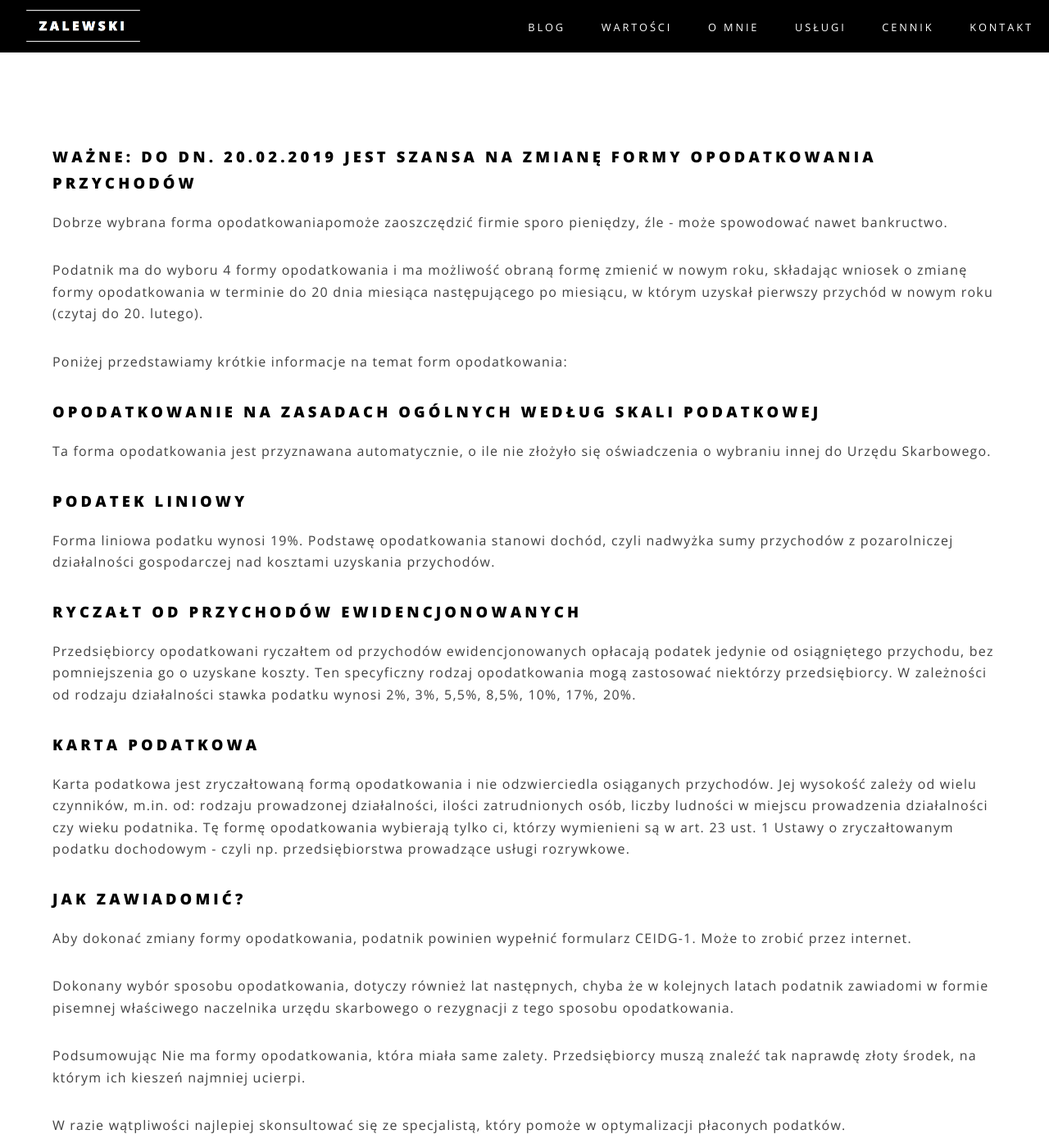
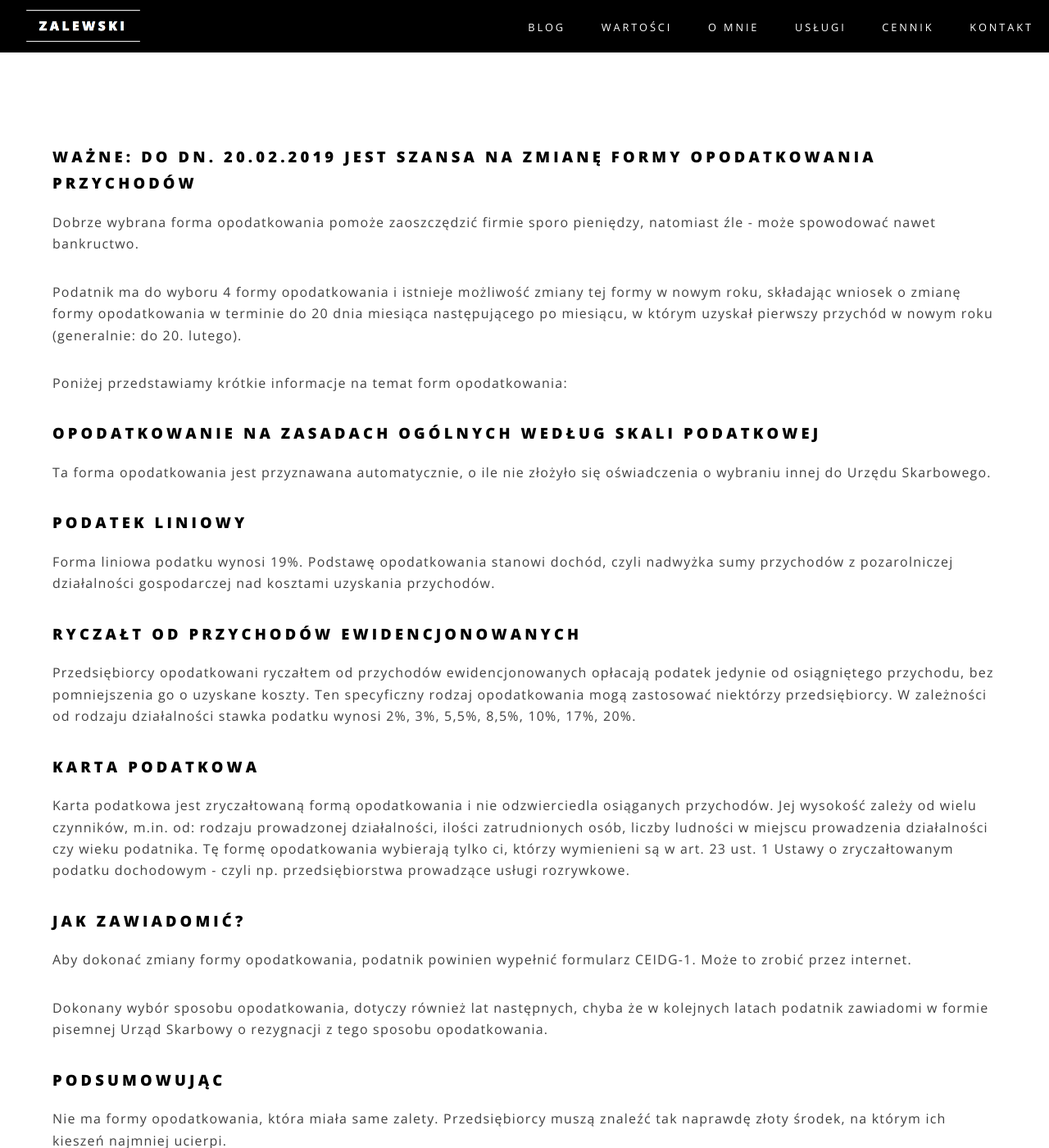
Before and after one commit to zalewskifinance/zalewskifinance.github.io, a Jekyll site: the page built from _posts/2019-01-03-zmiana-formy.md, in a window 1280 px wide and 1400 px high, scrolled down 209 px. Shown: the whole window at 82% size. Built offline with Jekyll 4.4.1, drawn with Linux system fonts in a browser that asks for light colours; some of the changed text lies outside the part shown.

Commit message:
Update 2019-01-03-zmiana-formy.md

```diff
--- a/_posts/2019-01-03-zmiana-formy.md
+++ b/_posts/2019-01-03-zmiana-formy.md
@@ -7,9 +7,9 @@
 
 ### Ważne: Do dn. 20.02.2019 jest szansa na zmianę formy opodatkowania przychodów
 
-Dobrze wybrana forma opodatkowaniapomoże zaoszczędzić firmie sporo pieniędzy, źle - może spowodować nawet bankructwo.
+Dobrze wybrana forma opodatkowania pomoże zaoszczędzić firmie sporo pieniędzy, natomiast źle - może spowodować nawet bankructwo.
 
-Podatnik ma do wyboru 4 formy opodatkowania i ma możliwość obraną formę zmienić w nowym roku, składając wniosek o zmianę formy opodatkowania w terminie do 20 dnia miesiąca następującego po miesiącu, w którym uzyskał pierwszy przychód w nowym roku (czytaj do 20. lutego).
+Podatnik ma do wyboru 4 formy opodatkowania i istnieje możliwość zmiany tej formy w nowym roku, składając wniosek o zmianę formy opodatkowania w terminie do 20 dnia miesiąca następującego po miesiącu, w którym uzyskał pierwszy przychód w nowym roku (generalnie: do 20. lutego).
 
 Poniżej przedstawiamy krótkie informacje na temat form opodatkowania:
 
@@ -33,9 +33,10 @@
 ### Jak zawiadomić?
 Aby dokonać zmiany formy opodatkowania, podatnik powinien wypełnić formularz CEIDG-1. Może to zrobić przez internet.
 
-Dokonany wybór sposobu opodatkowania, dotyczy również lat następnych, chyba że w kolejnych latach podatnik zawiadomi w formie pisemnej właściwego naczelnika urzędu skarbowego o rezygnacji z tego sposobu opodatkowania.
+Dokonany wybór sposobu opodatkowania, dotyczy również lat następnych, chyba że w kolejnych latach podatnik zawiadomi w formie pisemnej Urząd Skarbowy o rezygnacji z tego sposobu opodatkowania.
 
-Podsumowując
+### Podsumowując
 Nie ma formy opodatkowania, która miała same zalety. Przedsiębiorcy muszą znaleźć tak naprawdę złoty środek, na którym ich kieszeń najmniej ucierpi.
 
-W razie wątpliwości najlepiej skonsultować się ze specjalistą, który pomoże w optymalizacji płaconych podatków.
+Jest jeszcze trochę czasu na przeanalizowanie sytuacji i podjęcie decyzji.
+W razie wątpliwości zapraszamy do kontaktu.
```
